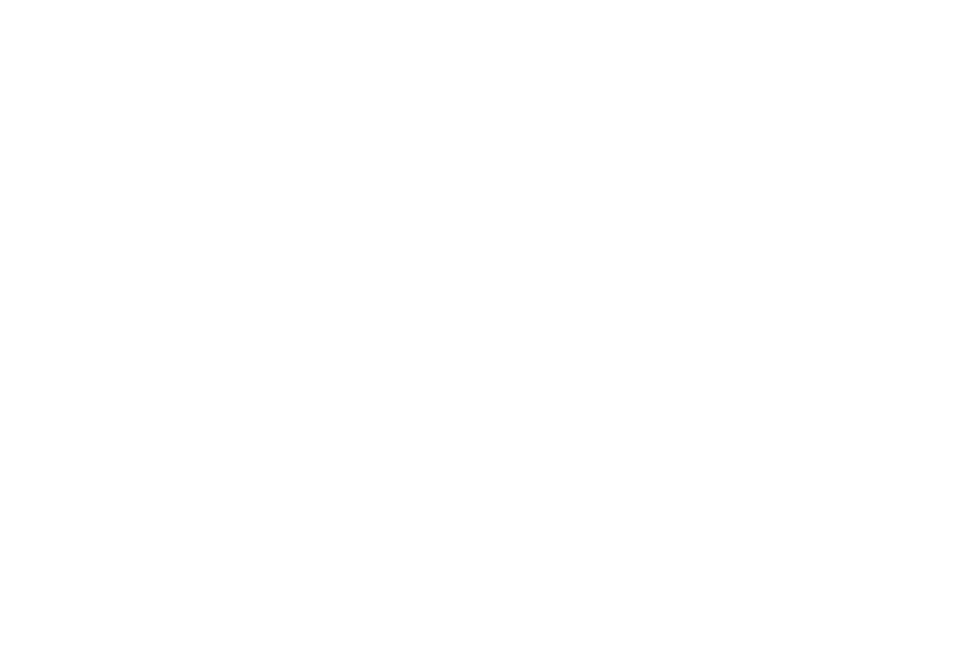
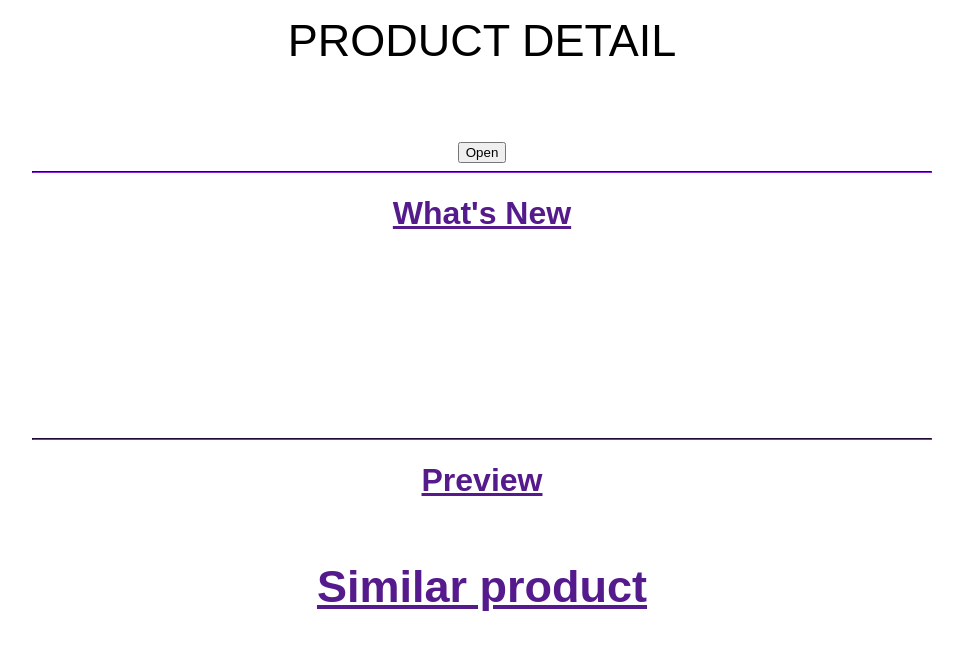
Before and after one commit to htmlgyo/Consumer-Bussiness-finance-Tool, a plain HTML site: page cfbt_frontend/detail.html in a window 1280 px wide. Shown: the whole page, without its empty margins (158-1121 px from the left). Drawn offline with Linux system fonts and the light colour scheme.

Commit message:
detail.html

```diff
--- a/cfbt_frontend/detail.html
+++ b/cfbt_frontend/detail.html
@@ -1,11 +1,61 @@
 <!DOCTYPE html>
 <html lang="en">
+
 <head>
     <meta charset="UTF-8">
     <meta name="viewport" content="width=device-width, initial-scale=1.0">
-    <title>Consumer Finance Business Tool</title>
+    <title>Document</title>
+    <link rel="stylesheet" href="style.css">
 </head>
+
 <body>
+    <div class="container">
+        <div class="title">PRODUCT DETAIL</div>
+        <br>
+        <div class="detail">
+            <div class="image">
+                <img src="">
+            </div>
+            <div class="content">
+                <h1 class="name"></h1>
+                <b><div class="tag"></div></b>
+                <div class="buttons"></div>
+                <div class="description"></div>
+                <div class="Preview"></div>
+                <div class="buttons">
+                    <a href="" target="_blank" class="link">
+                        <br>
+                        <button>Open</button>
+                </div>
+            </div>
+        </div>
+        <hr></hr>
+        <div class="content">
+            <div class="left">
+                <h1><b>What's New</b</h1>
+                    <br>
+                    <br>
+                    <br>
+                </br>
+            </br>
+        </br>
+            </div>
+            </div>
+            <hr>
+            <div class="left">
+                <h1>Preview</h1>
+                </div>
+            <br>
+            <div class="listProduct"></div>
+        </div>
+        </div>
+        <br>
+        <div class="title">Similar product</div>
+        <br>
+        <div class="listProduct"></div>
+    </div>
 
+    <script src="index.js"></script>
 </body>
+
 </html>
```
